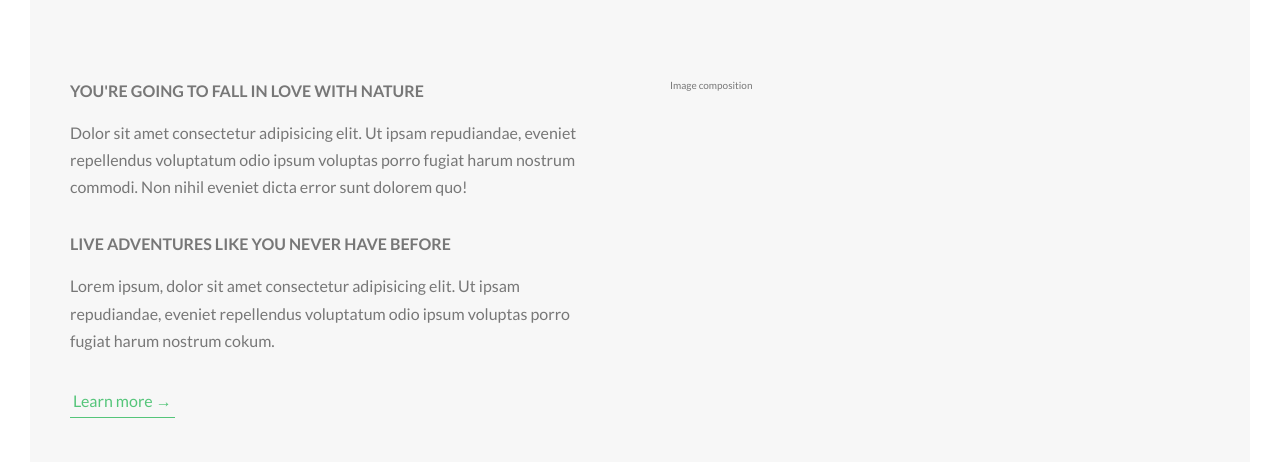
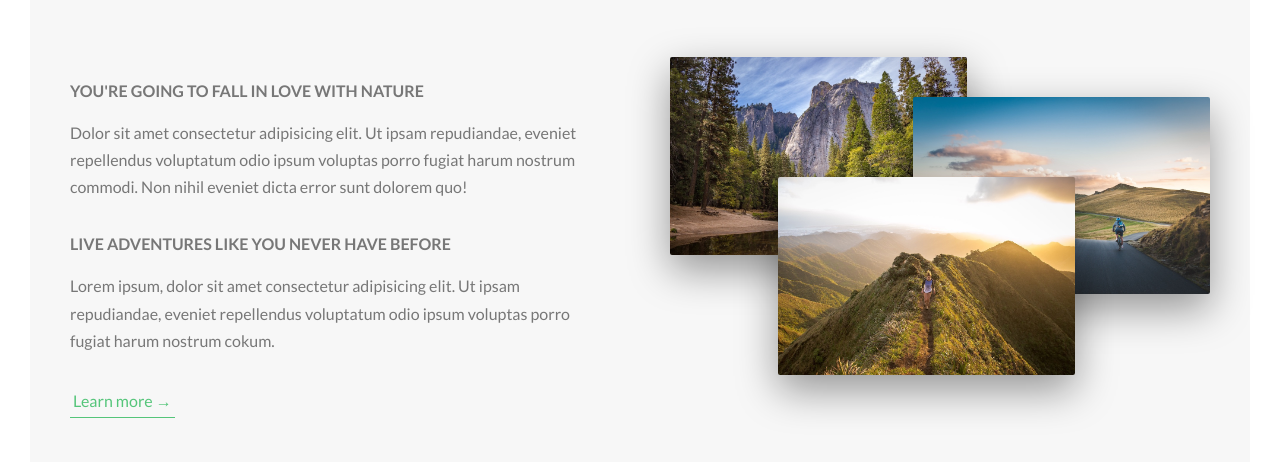
Before and after one commit to milena-mica/Natours, a website: page index.html in a window 1280 px wide. Shown: the part 943-1405 px from the top of the page. Drawn offline with Linux system fonts and the light colour scheme.

Commit message:
Building the About Section - Part 3

```diff
--- a/index.html
+++ b/index.html
@@ -54,7 +54,11 @@
                     <a href="#" class="btn-text">Learn more &rarr;</a>
                 </div>
                 <div class="col-1-of-2">
-                    Image composition
+                    <div class="composition">
+                        <img src="img/nat-1-large.jpg" alt="Photo 1" class="composition__photo composition__photo--p1">
+                        <img src="img/nat-2-large.jpg" alt="Photo 2" class="composition__photo composition__photo--p2">
+                        <img src="img/nat-3-large.jpg" alt="Photo 3" class="composition__photo composition__photo--p3">
+                    </div>
                 </div>
              </div>
           </section>
--- /dev/null
+++ b/sass/components/_composition.scss
@@ -0,0 +1,41 @@
+.composition {
+    position:relative;
+
+    &__photo {
+        width: 55%;
+        box-shadow: 0 1.5rem 4rem rgba($color-black, .4);
+        border-radius: 2px;
+        position: absolute;
+        z-index: 10;
+        transition: all .2s;
+        outline-offset: 2rem;
+
+
+        &--p1 {
+            left: 0;
+            top: -2rem;
+        }
+
+        &--p2 {
+            right: 0;
+            top: 2rem;
+        }
+
+        &--p3 {
+            left: 20%;
+            top: 10rem;
+        }
+
+        &:hover {
+            outline: 1.5rem solid $color-primary;
+            transform: scale(1.05) translateY(-.5rem);
+            box-shadow: 0 2.5rem 4rem rgba($color-black, .5);
+            z-index: 20;
+        }
+    }
+
+    &:hover &__photo:not(:hover) {
+            transform: scale(.95);
+    }
+    //composition:hover composition__photo:not(:hover)
+}
--- a/sass/main.scss
+++ b/sass/main.scss
@@ -9,6 +9,7 @@
 @import "base/utilities";
 
 @import "components/button";
+@import "components/composition";
 
 @import "layout/grid";
 @import "layout/header";
```
Also changed, not shown: css/style.css.
